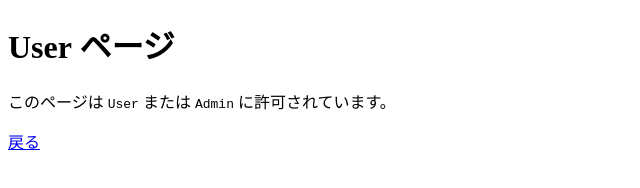
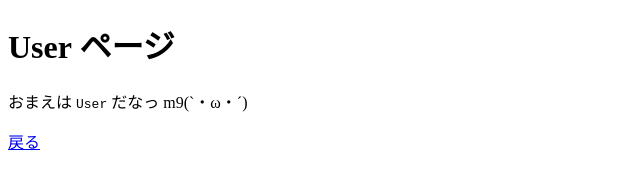
Before and after one commit to QstOkuoka/QstOkuoka-EntraID-Auth-roleTest, a plain HTML site: page user.html in a window 1280 px wide. Shown: the whole page, without its empty margins (0-640 px from the left). Drawn offline with Linux system fonts and the light colour scheme.

Commit message:
Update user.html

```diff
--- a/user.html
+++ b/user.html
@@ -4,7 +4,7 @@
 <head><meta charset="utf-8" /><title>User</title></head>
 <body>
   <h1>User ページ</h1>
-  <p>このページは <code>User</code> または <code>Admin</code> に許可されています。</p>
+  <p>おまえは <code>User</code> だなっ m9(`・ω・´)</p>
   <p><a href="/">戻る</a></p>
 </body>
 </html>
```
